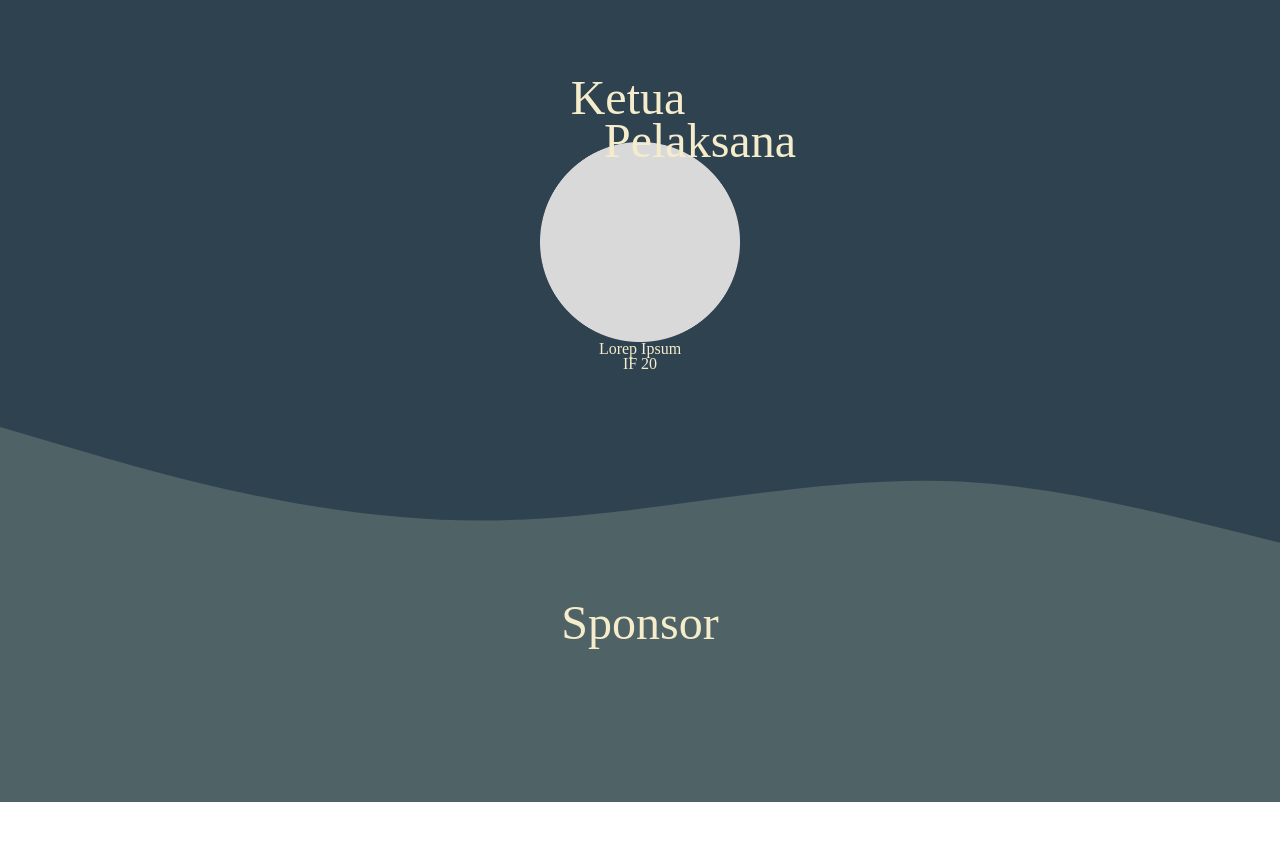
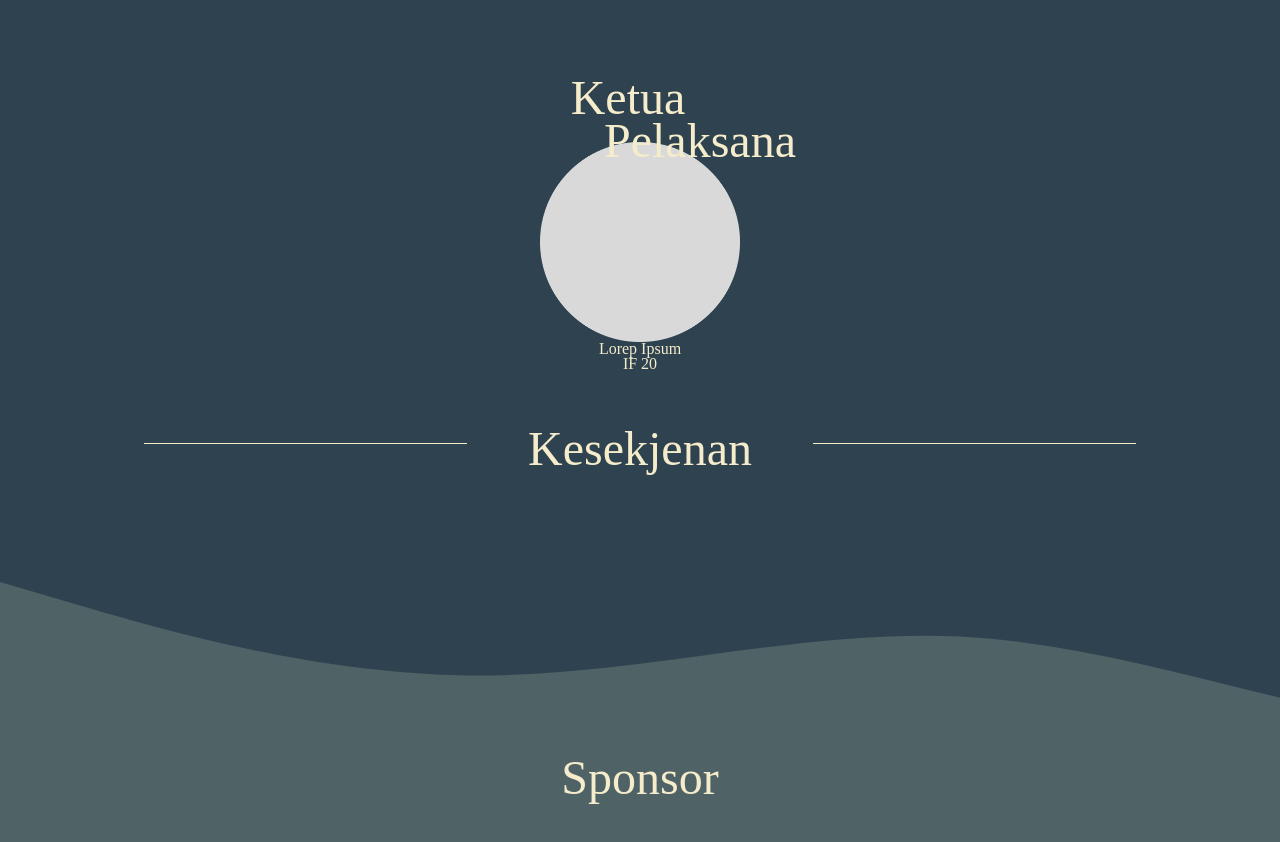
Before and after one commit to KATITB22/site-fe, a React (Vite) app: page /organogram-kat in a window 1280 px wide. Shown: the top 842 px of the page. Before the commit the page ends 802 px from the top, so only its background shows below. Built offline with nearby package versions, Linux system fonts and the light colour scheme.

Commit message:
feat: add word art kesekjenan

```diff
--- a/src/containers/OrganogramSection.tsx
+++ b/src/containers/OrganogramSection.tsx
@@ -1,5 +1,6 @@
 import React from 'react';
 import CardRole from '../components/CardRole';
+import RoleText from '../components/RoleText';
 
 const OrganogramSection: React.FC = () => {
   return (
@@ -10,6 +11,11 @@ const OrganogramSection: React.FC = () => {
         name="Lorep Ipsum"
         jurusan="IF 20"
       />
+      <div className="grid grid-cols-3 gap-3 py-14">
+        <div className="col-start-auto bg-[#F5ECCB] w-100 h-px mt-4 "></div>
+        <RoleText className="text-heading text-center">Kesekjenan</RoleText>
+        <div className="col-end-auto bg-[#F5ECCB] w-100 h-px mt-4"></div>
+      </div>
     </div>
   );
 };
```
